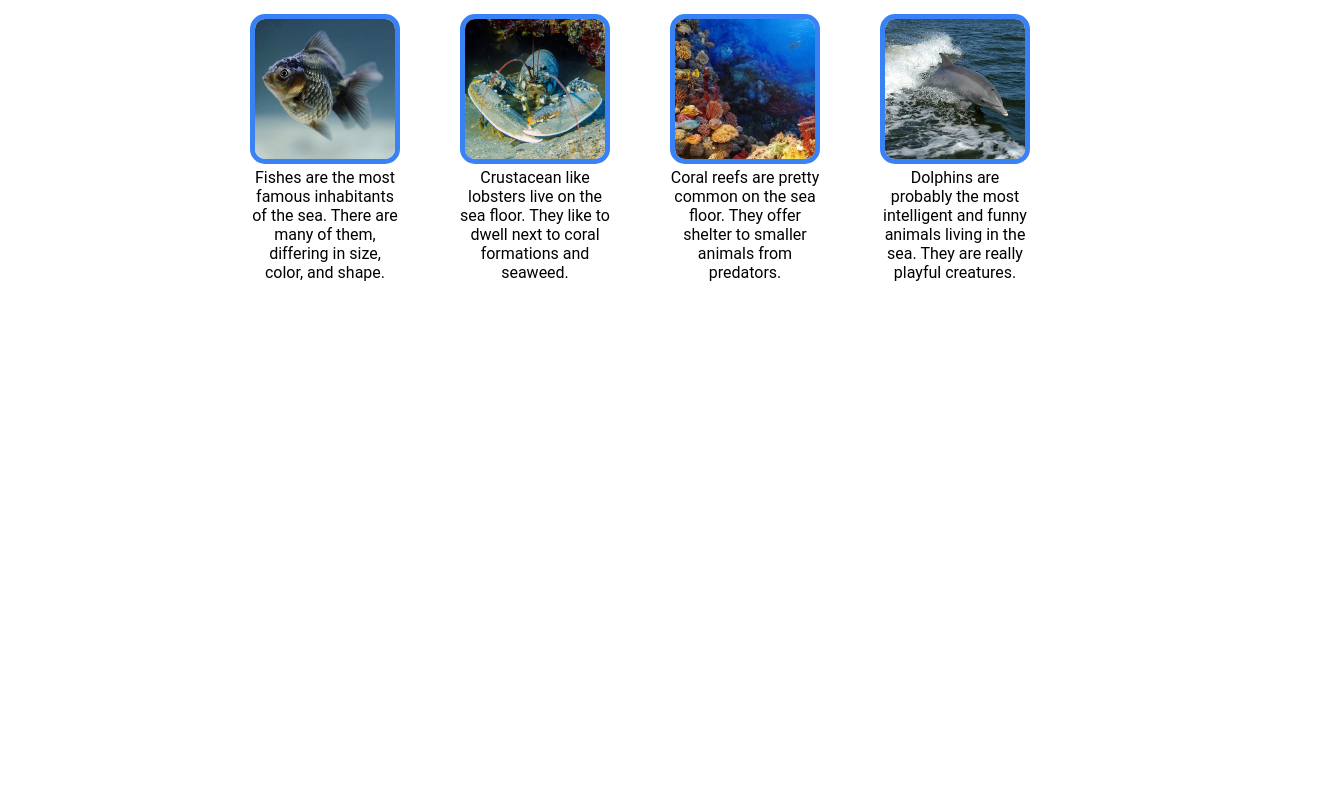
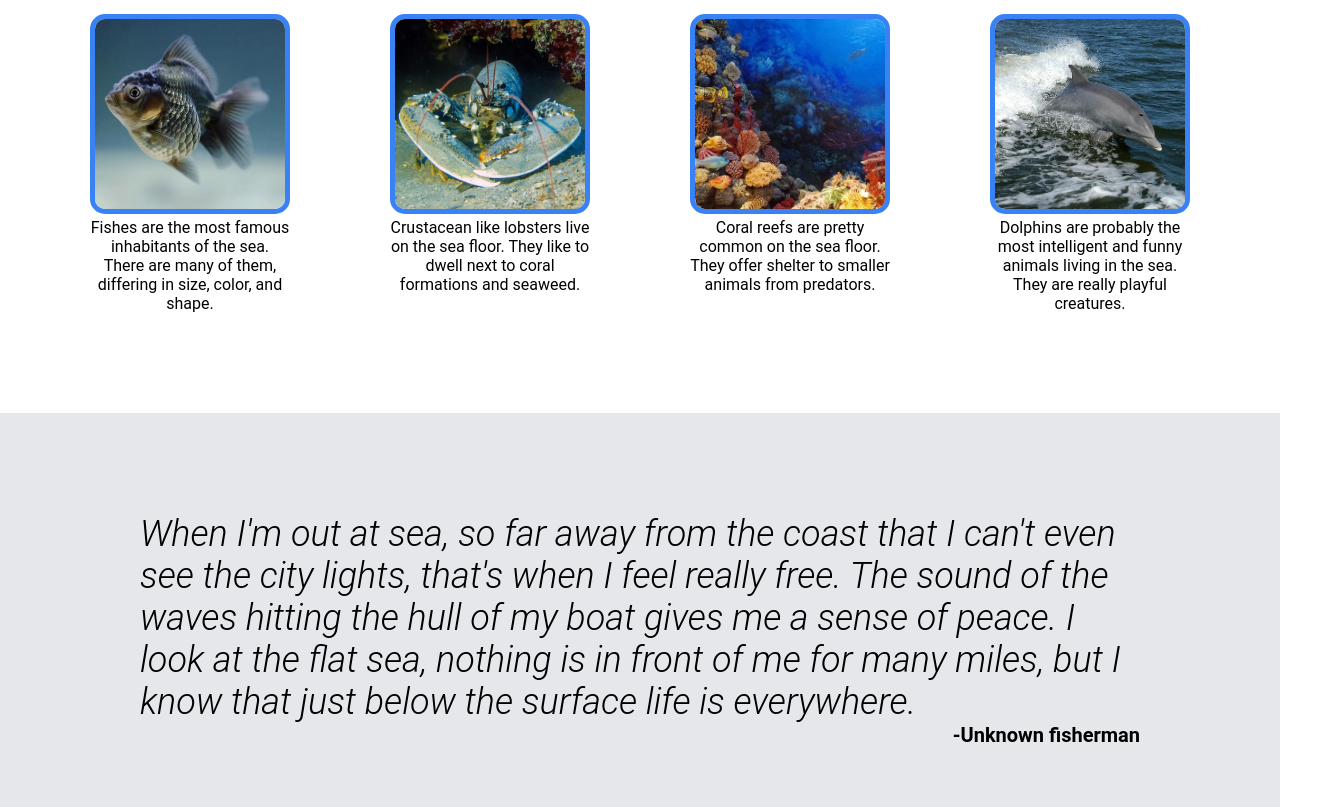
Before and after one commit to andrea8585/landing-page, a plain HTML site: page index.html in a window 1280 px wide. Shown: the part 526-1333 px from the top of the page, 1340 px wide, since content can reach past the window. Before the commit the page ends 808 px from the top, so only its background shows below. Drawn offline with Linux system fonts and the light colour scheme.

Commit message:
Add second section of the website
I added the second section of the website. First I implemented the HTML
part, then I styled with CSS.

```diff
--- a/index.html
+++ b/index.html
@@ -8,7 +8,7 @@
 
   <body>
 
-    <!-- Header -->
+    <!----------------------------- Header -------------------------------->
 
     <div class="header">
       <div class="top-header">
@@ -39,7 +39,7 @@
       </div>
     </div>
 
-    <!-- First section -->
+    <!-------------------------------- First section ------------------------>
 
     <div class="first-sect">
       <div class="first-sect-title">
@@ -94,5 +94,19 @@
       </div>
     </div>
 
+    <!--------------------- Second section --------------------------->
+
+    <div class="second-sect">
+      <div class="citation-box>">
+        <div class="citation">
+          When I'm out at sea, so far away from the coast that I can't even see the city lights, that's when I feel really free. The sound of the waves hitting the hull
+          of my boat gives me a sense of peace. I look at the flat sea, nothing is in front of me for many miles, but I know that just below the surface life is everywhere.
+        </div>
+        <div class="citation-author">
+          -Unknown fisherman
+        </div>
+      </div>
+    </div>
+
   </body>
 </html>
--- a/styles.css
+++ b/styles.css
@@ -25,7 +25,7 @@ body {
 .top-header {
   display: flex;
   justify-content: space-between;
-  width: 1100px;
+  width: 1400px;
 }
 
 .header-logo {
@@ -51,14 +51,14 @@ a {
   height: 250px;
   justify-content: space-between;
   align-items: center;
-  width: 1100px;
+  width: 1400px;
 }
 
 .hero {
   display: flex;
   flex-direction: column;
   justify-content: center;
-  width: 450px;
+  width: 700px;
   flex: 0 0 auto;
 }
 
@@ -88,7 +88,7 @@ a {
 }
 
 .header-image {
-  height: 220px;
+  height: 250px;
   flex: 0 0 auto;
 }
 
@@ -99,30 +99,31 @@ a {
   flex-direction: column;
   align-items: center;
   gap: 30px;
+  padding-bottom: 100px;
 }
 
 .first-sect-title {
   font-size: 36px;
   font-weight: 900;
   color: #1f2937;
-  width: 1100px;
+  width: 1400px;
   text-align: center;
   margin-top: 30px;
 }
 
 .cards {
   display: flex;
-  gap: 60px;
-  width: 1100px;
+  gap: 100px;
+  width: 1400px;
   justify-content: center;
 }
 
 .card {
-  width: 150px;
+  width: 200px;
 }
 
 .card-img {
-  width: 150px;
+  width: 200px;
   border: 5px solid #3882f6;
   border-radius: 15px;
 }
@@ -130,3 +131,35 @@ a {
 .card-descr {
   text-align: center;
 }
+
+/* -------------------- Second section --------------------- */
+
+.second-sect {
+  background-color: #e5e7eb;
+  display: flex;
+  flex-direction: column;
+  align-items: center;
+}
+
+.citation-box {
+  display: flex;
+  flex-direction: column;
+  align-content: center;
+  width: 1000px;
+}
+
+.citation {
+  font-size: 36px;
+  font-weight: 300;
+  font-style: italic;
+  width: 1000px;
+  padding-top: 100px;
+}
+
+.citation-author {
+  width: 1000px;
+  text-align: right;
+  font-weight: 700;
+  font-size: 20px;
+  padding-bottom: 60px;
+}
```
